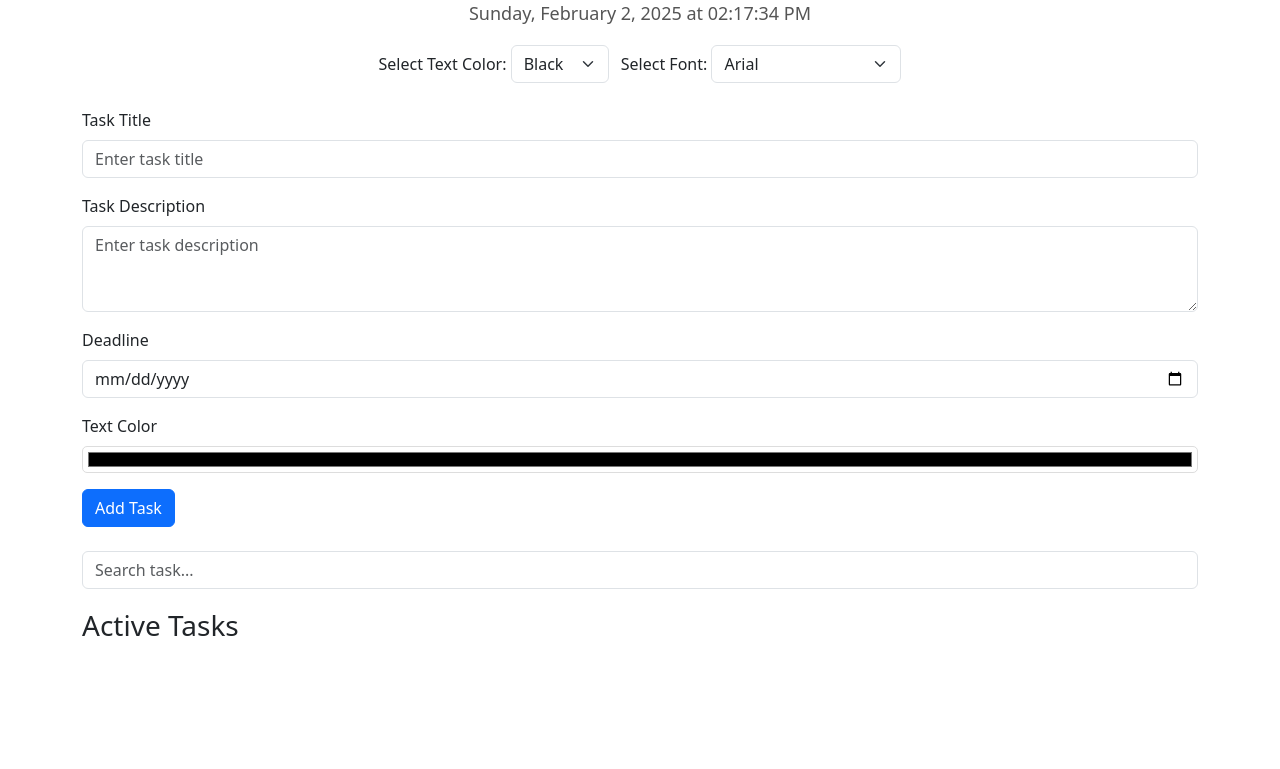
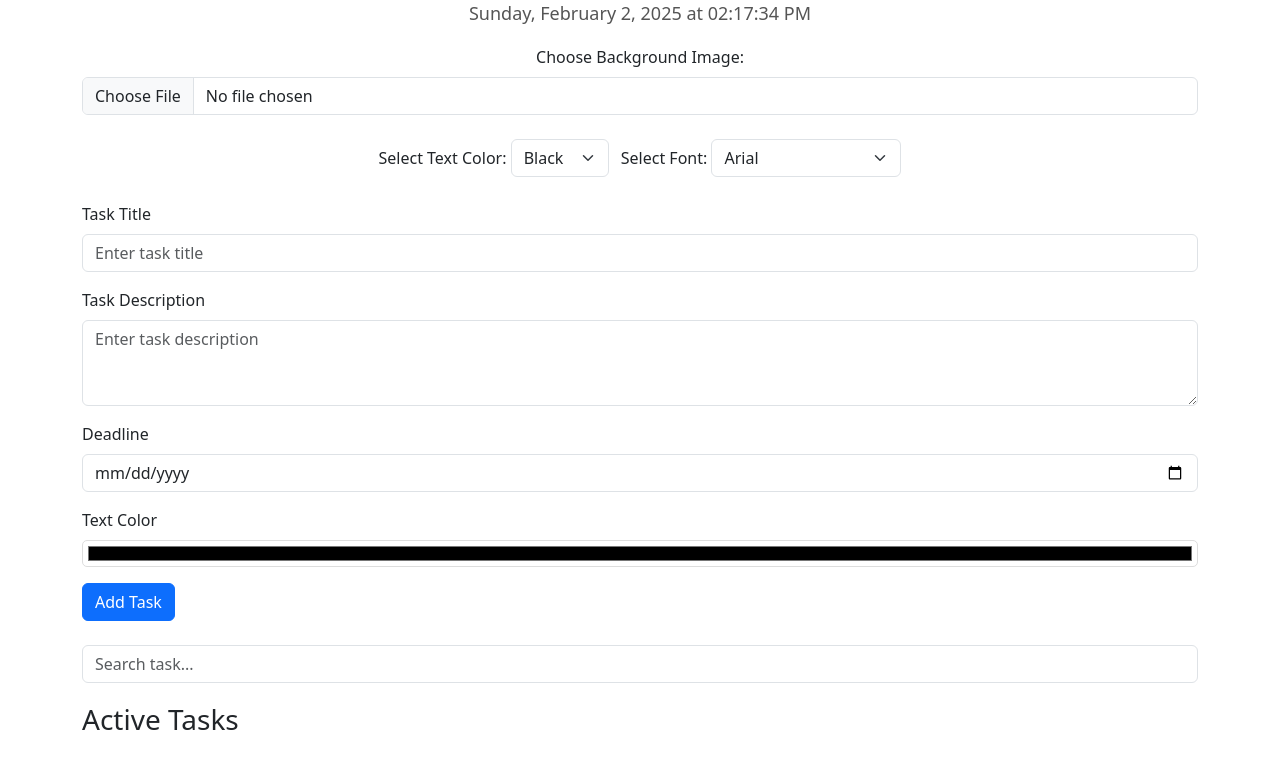
Before and after one commit to marvin173-digital/website-to-do-list, a plain HTML site: page index.html in a window 1280 px wide. Shown: the part 101-870 px from the top of the page. Before the commit the page ends 811 px from the top, so only its background shows below. Drawn offline with nearby package versions, Linux system fonts and the light colour scheme.

Commit message:
Update index.html

```diff
--- a/index.html
+++ b/index.html
@@ -14,6 +14,11 @@
     <h2 id="clock" class="text-center"></h2>
 
     <div class="text-center mb-4">
+      <label for="upload-background" class="form-label">Choose Background Image:</label>
+      <input type="file" id="upload-background" class="form-control">
+    </div>
+
+    <div class="text-center mb-4">
       <label for="text-color" class="form-label">Select Text Color:</label>
       <select id="text-color" class="form-select d-inline-block w-auto me-2">
         <option value="black">Black</option>
@@ -21,6 +26,7 @@
         <option value="blue">Blue</option>
         <option value="yellow">Yellow</option>
         <option value="green">Green</option>
+        <option value="white">white</option>
       </select>
 
       <label for="font-family" class="form-label">Select Font:</label>
```
